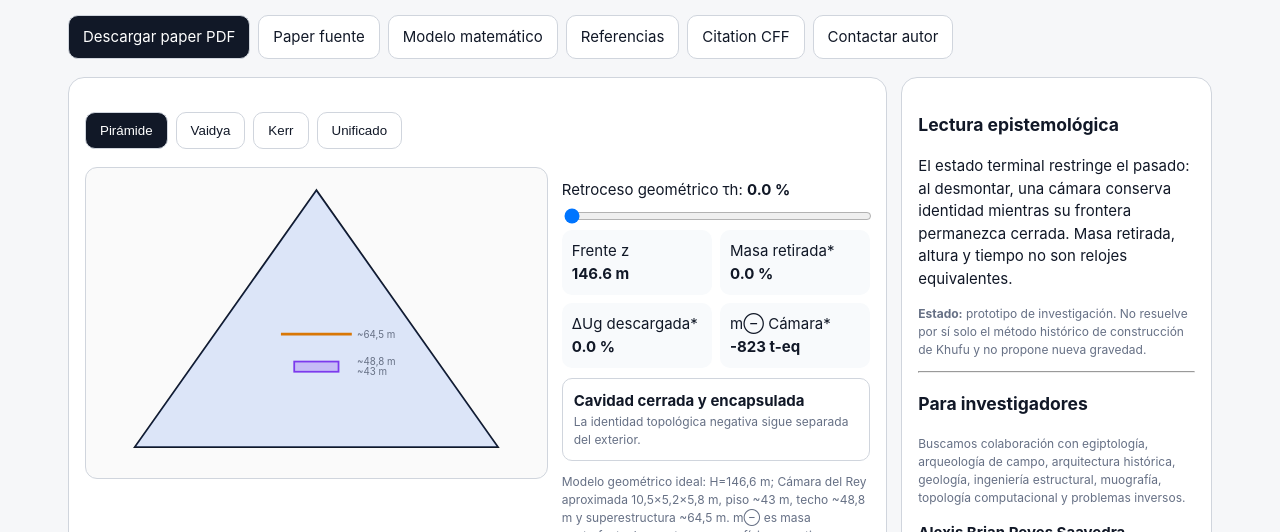
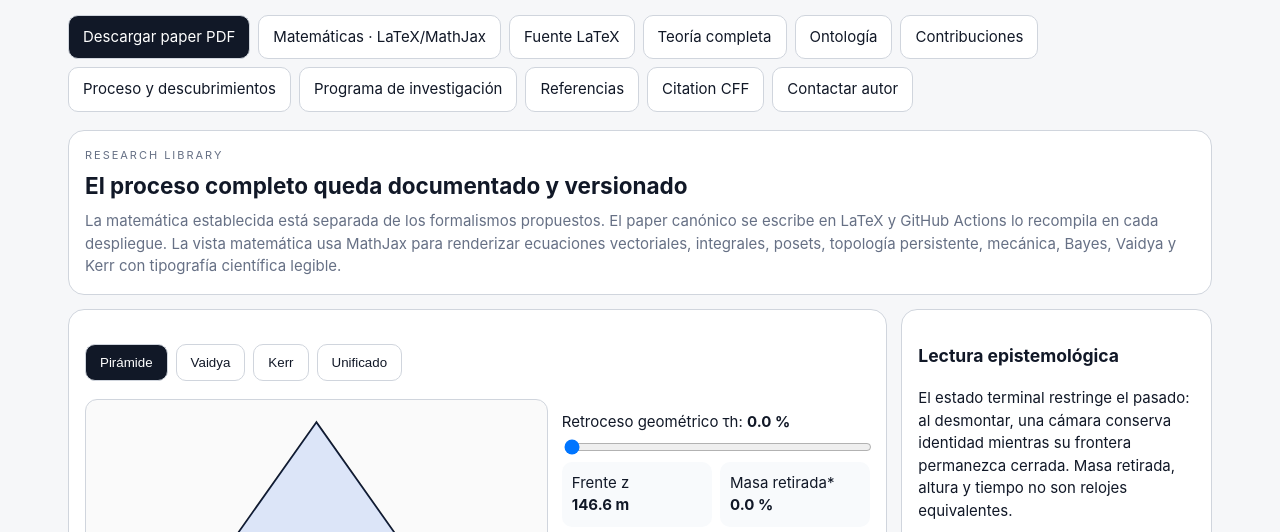
Before and after one commit to deepanalytica/inverse-reality-lab, a plain HTML site: page index.html in a window 1280 px wide. Shown: the part 222-754 px from the top of the page. Drawn offline with Linux system fonts and the light colour scheme.

Commit message:
Expose complete theory, LaTeX mathematics and discovery log from the public UI

```diff
--- a/index.html
+++ b/index.html
@@ -37,11 +37,21 @@
 <p class="lead">Laboratorio experimental de reconstrucción causal inversa: Gran Pirámide de Khufu, espacios topológicos negativos, masa contrafactual ausente, dinámica Vaidya y accesibilidad geodésica Kerr.</p>
 <div class="actions">
 <a class="btn primary" href="paper/PAPER.pdf" download>Descargar paper PDF</a>
-<a class="btn" href="paper/PAPER.md" download>Paper fuente</a>
-<a class="btn" href="MATHEMATICAL_MODEL.md" download>Modelo matemático</a>
-<a class="btn" href="REFERENCES.md" download>Referencias</a>
+<a class="btn" href="mathematics.html">Matemáticas · LaTeX/MathJax</a>
+<a class="btn" href="paper/main.tex" download>Fuente LaTeX</a>
+<a class="btn" href="THEORY.md">Teoría completa</a>
+<a class="btn" href="ONTOLOGY.md">Ontología</a>
+<a class="btn" href="CONTRIBUTIONS.md">Contribuciones</a>
+<a class="btn" href="DISCOVERY_LOG.md">Proceso y descubrimientos</a>
+<a class="btn" href="RESEARCH_PROGRAM.md">Programa de investigación</a>
+<a class="btn" href="REFERENCES.md">Referencias</a>
 <a class="btn" href="CITATION.cff" download>Citation CFF</a>
 <a class="btn" href="mailto:contacto@deepanalytica.cl">Contactar autor</a>
+</div>
+<div class="card" style="margin:0 0 14px 0">
+  <div class="eyebrow">Research library</div>
+  <h2 style="margin:.25em 0 .35em">El proceso completo queda documentado y versionado</h2>
+  <p class="lead" style="font-size:15px;margin:0;max-width:none">La matemática establecida está separada de los formalismos propuestos. El paper canónico se escribe en LaTeX y GitHub Actions lo recompila en cada despliegue. La vista matemática usa MathJax para renderizar ecuaciones vectoriales, integrales, posets, topología persistente, mecánica, Bayes, Vaidya y Kerr con tipografía científica legible.</p>
 </div>
 <div class="grid"><main class="card">
 <div class="tabs"><button class="tab active" data-tab="pyr">Pirámide</button><button class="tab" data-tab="vai">Vaidya</button><button class="tab" data-tab="ker">Kerr</button><button class="tab" data-tab="uni">Unificado</button></div>
@@ -71,7 +81,9 @@
 
 <section id="uni" class="panel"><svg viewBox="0 0 760 270" id="uSvg"></svg><div class="call"><b>Objeto común:</b> <code>N_R(λ)=Ω\Accessible_R(Ω,λ)</code>. La relación R significa conectividad material, escape causal o movimiento geodésico según el sistema. Es una comparación matemática, no equivalencia física.</div></section>
 </main>
-<aside class="card"><h3>Lectura epistemológica</h3><p id="readout"></p><p class="small"><b>Estado:</b> prototipo de investigación. No resuelve por sí solo el método histórico de construcción de Khufu y no propone nueva gravedad.</p><hr><h3>Para investigadores</h3><p class="small">Buscamos colaboración con egiptología, arqueología de campo, arquitectura histórica, geología, ingeniería estructural, muografía, topología computacional y problemas inversos.</p><p><b>Alexis Brian Reyes Saavedra</b><br>Deep Analytica<br><a href="mailto:contacto@deepanalytica.cl">contacto@deepanalytica.cl</a><br><a href="https://deepanalytica.cl">deepanalytica.cl</a></p></aside></div>
+<aside class="card"><h3>Lectura epistemológica</h3><p id="readout"></p><p class="small"><b>Estado:</b> prototipo de investigación. No resuelve por sí solo el método histórico de construcción de Khufu y no propone nueva gravedad.</p>
+<p class="small"><b>Paper:</b> <code>paper/main.tex</code> es la fuente canónica; Actions compila y publica <code>paper/PAPER.pdf</code> automáticamente.</p>
+<p class="small"><b>Matemática:</b> la biblioteca <a href="mathematics.html">MathJax</a> muestra las ecuaciones con tipografía LaTeX y enlaza las derivaciones completas.</p><hr><h3>Para investigadores</h3><p class="small">Buscamos colaboración con egiptología, arqueología de campo, arquitectura histórica, geología, ingeniería estructural, muografía, topología computacional y problemas inversos.</p><p><b>Alexis Brian Reyes Saavedra</b><br>Deep Analytica<br><a href="mailto:contacto@deepanalytica.cl">contacto@deepanalytica.cl</a><br><a href="https://deepanalytica.cl">deepanalytica.cl</a></p></aside></div>
 
 <div class="foot"><b>Keywords:</b> Egyptology, Egyptian archaeology, Great Pyramid of Giza, Khufu, pyramid construction, construction sequence, inverse archaeology, computational archaeology, archaeological inference, digital archaeology, topology, persistent homology, causal reconstruction, inverse problems, muography, ScanPyramids, structural mechanics, Vaidya spacetime, Kerr geodesics, PRAXIOS, Meta-Harness.</div>
 </div>
```
